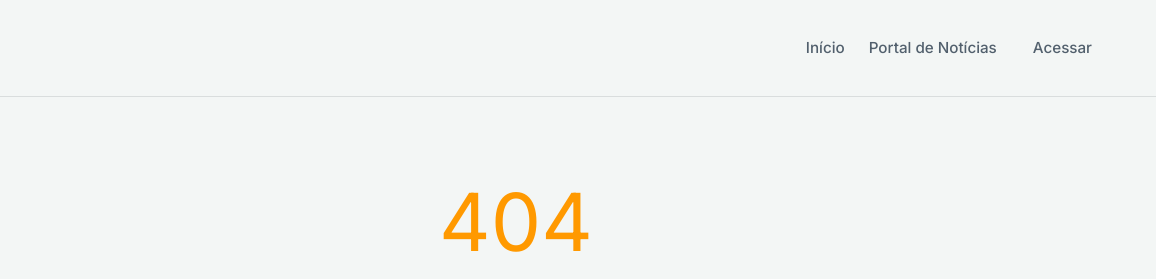
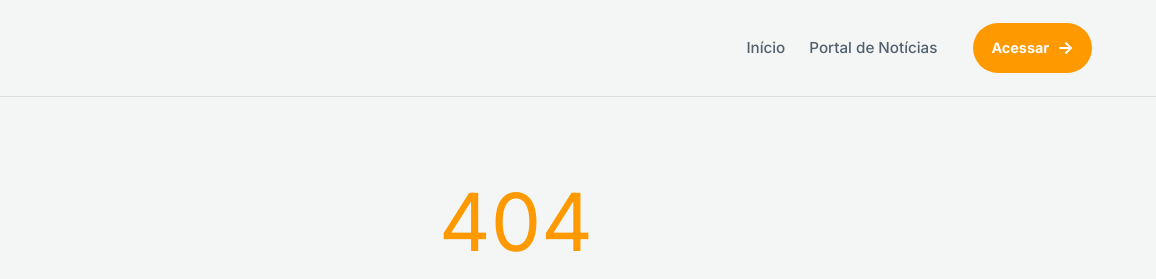
Before and after one commit to ozBricio/CajuAlerta, a website: page frontend/404.html in a window 1280 px wide. Shown: the top 279 px of the page, 124-1280 px from the left. Drawn offline with Linux system fonts and the light colour scheme.

Commit message:
Restaura classe platform-link no botao de Acessar em todas as paginas para formato de botao laranja

```diff
--- a/frontend/404.html
+++ b/frontend/404.html
@@ -22,7 +22,7 @@
         <ul class="nav-list">
           <li><a href="/" class="nav-link">Início</a></li>
           <li><a href="/noticias" class="nav-link">Portal de Notícias</a></li>
-          <li class="platform-entry"><a href="/login" class="nav-link" id="platformAccessLink">Acessar</a></li>
+          <li class="platform-entry"><a href="/login" class="platform-link" id="platformAccessLink">Acessar</a></li>
         </ul>
       </nav>
     </div>
```
Also changed, not shown: frontend/cadastro.html (+1 -1 lines), frontend/central-seguranca.html (+1 -1 lines), frontend/consulta.html (+1 -1 lines), frontend/contato.html (+1 -1 lines), frontend/index.html (+1 -1 lines), frontend/login.html (+1 -1 lines), frontend/noticias.html (+1 -1 lines), frontend/politica-de-privacidade.html (+1 -1 lines), frontend/registrar.html (+1 -1 lines), frontend/sobre.html (+1 -1 lines), frontend/suporte.html (+1 -1 lines), frontend/termos-de-uso.html (+1 -1 lines), frontend/vazamentos.html (+1 -1 lines).
